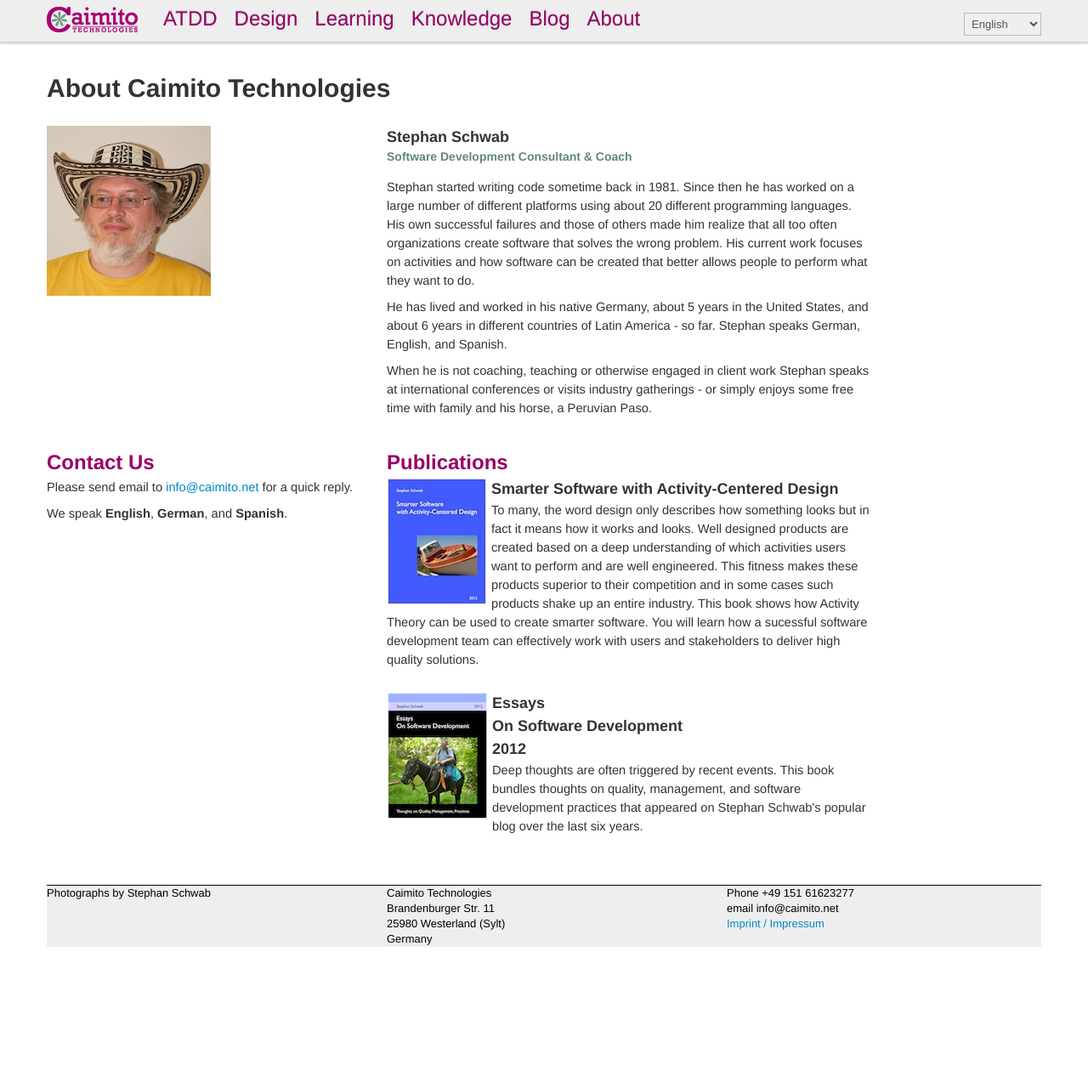
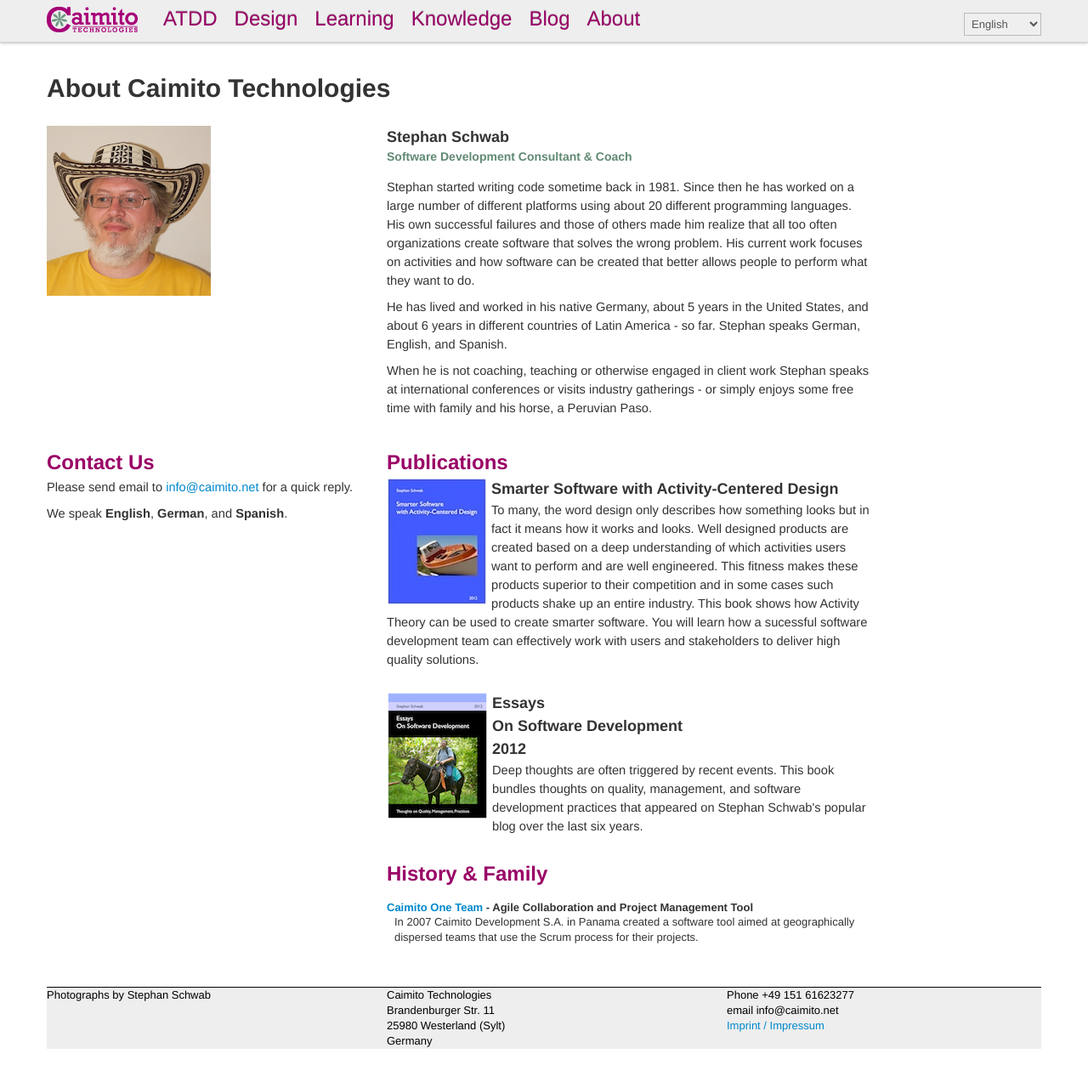
Before and after one commit to Caimito/caimito.github.com, a Jekyll site: the page built from about.html, in a window 1280 px wide and 1274 px high. Shown: the whole window at 85% size. Built offline with Jekyll 4.4.1, drawn with Linux system fonts in a browser that asks for light colours; nearby versions of some CDN libraries.

Commit message:
Caimito One Team

```diff
--- a/about.html
+++ b/about.html
@@ -45,5 +45,11 @@
 		<h3>Essays<br/>On Software Development<br/>2012</h3>
 		<p>Deep thoughts are often triggered by recent events. This book bundles thoughts on quality, management, and software development practices that appeared on Stephan Schwab's popular blog over the last six years.</p>
 		<br clear="all"/>
+
+		<h2 class="caimito-main-color">History &amp; Family</h2>
+		<dl>
+			<dt><a href="caimitoOneTeam.html">Caimito One Team</a> - Agile Collaboration and Project Management Tool</dt>
+			<dd>In 2007 Caimito Development S.A. in Panama created a software tool aimed at geographically dispersed teams that use the Scrum process for their projects.</dd>
+		</dl>
 	</div>
 </div>
```
Also changed, not shown: caimitoOneTeam.html (added, +47 -0 lines), img/cot-EstimatedReleasePlan-small.png (added), img/cot-EstimatedReleasePlan.png (added), img/cot-Iteration-small.png (added), img/cot-Iteration.png (added), img/cot-backlog-small.png (added), img/cot-backlog.png (added), img/cot-dashboard-small.png (added), img/cot-dashboard.png (added).
